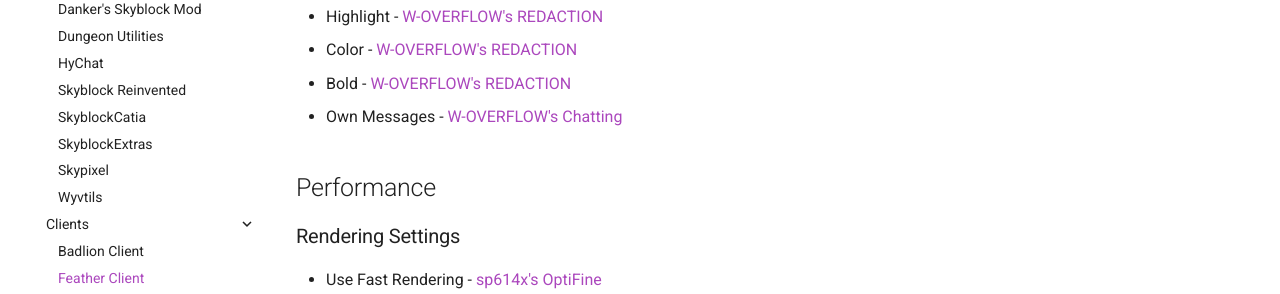
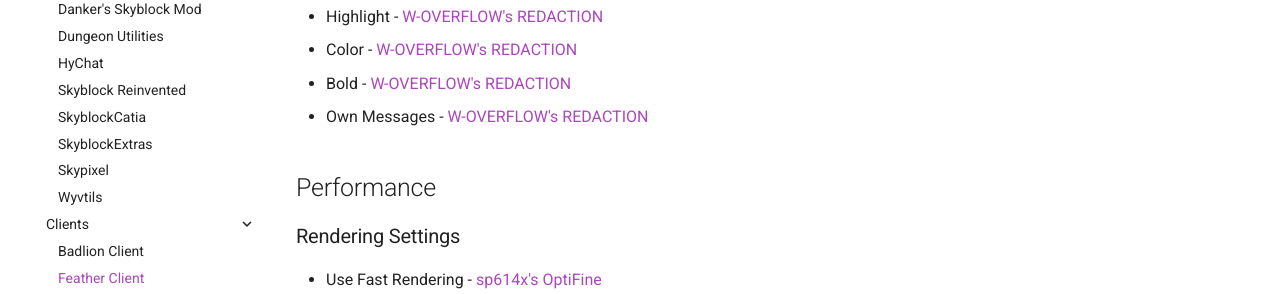
Before and after one commit to MicrocontrollersDev/Alternatives, an MkDocs documentation site: the page built from docs/1.8.9/feather_client.md, in a window 1280 px wide and 900 px high, scrolled down 2906 px. Shown: the part 153-447 px from the top of the window. Built offline with MkDocs 1.6.1 and Material for MkDocs 9.7.7, drawn with Linux system fonts in a browser that asks for light colours; comment, search, counter and statistics services are not loaded.

Commit message:
whoops wrong mod

```diff
--- a/docs/1.8.9/feather_client.md
+++ b/docs/1.8.9/feather_client.md
@@ -99,7 +99,7 @@
 * Highlight - [W-OVERFLOW's REDACTION](https://github.com/W-OVERFLOW/REDACTION)
 * Color - [W-OVERFLOW's REDACTION](https://github.com/W-OVERFLOW/REDACTION)
 * Bold - [W-OVERFLOW's REDACTION](https://github.com/W-OVERFLOW/REDACTION)
-* Own Messages - [W-OVERFLOW's Chatting](https://github.com/W-OVERFLOW/Chatting)
+* Own Messages - [W-OVERFLOW's REDACTION](https://github.com/W-OVERFLOW/REDACTION)
 
 ## Performance
 
```
